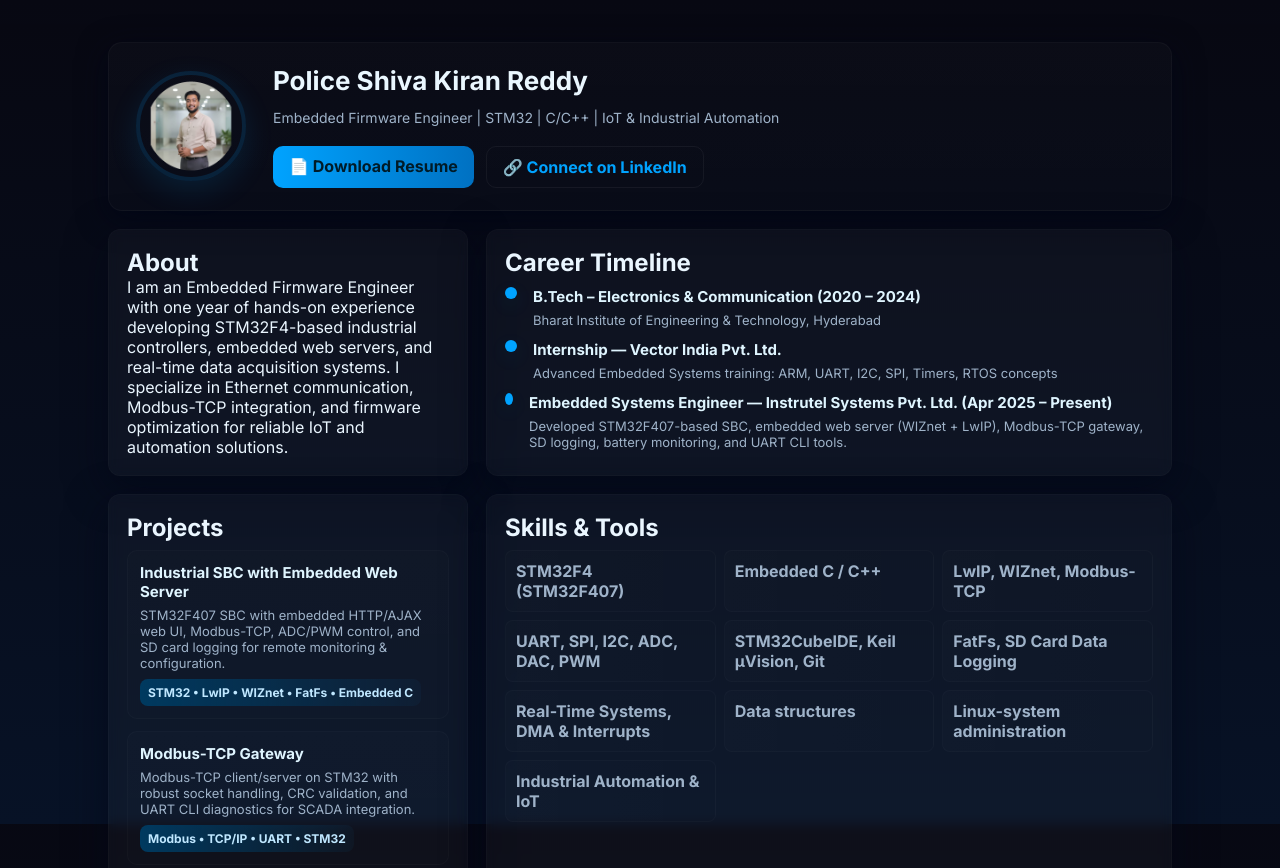
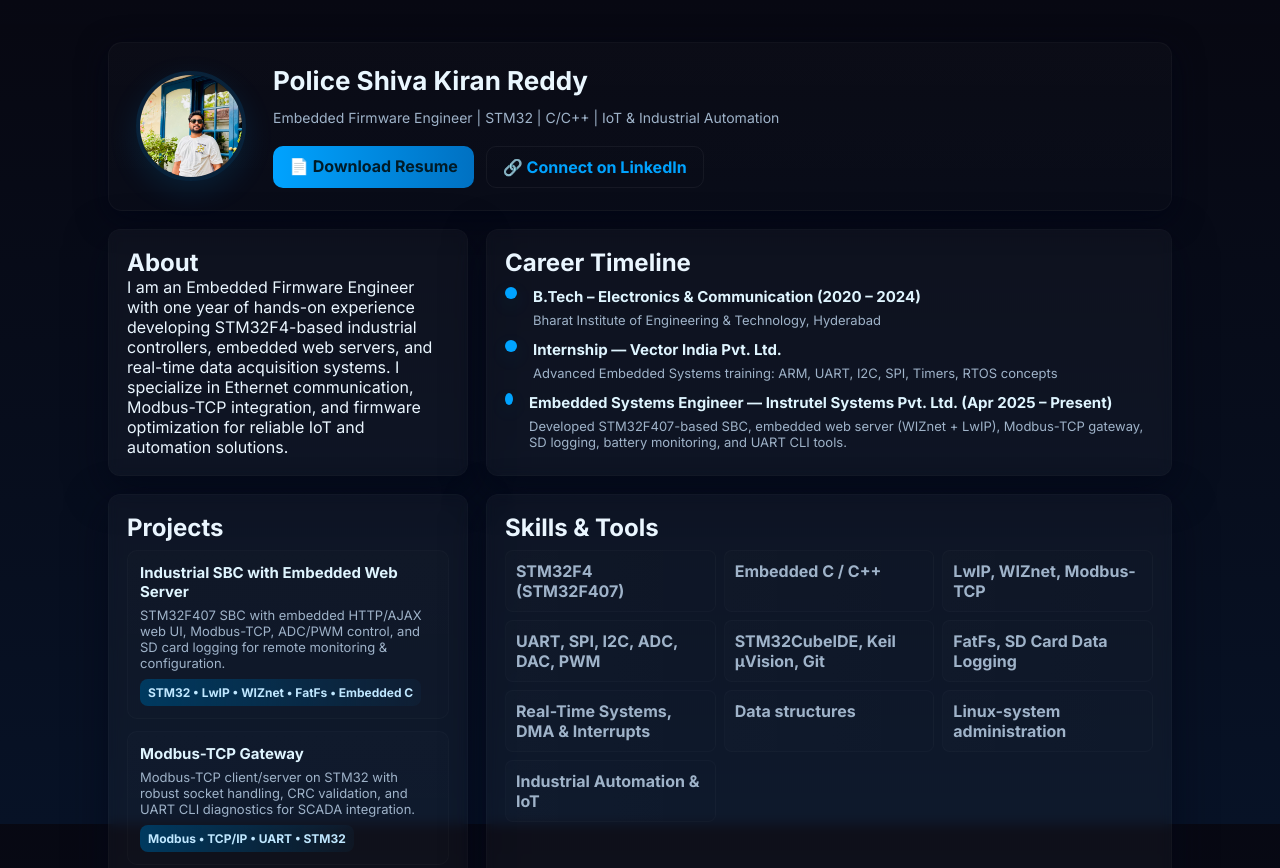
Before and after one commit to shiva5462/shiva-potfolio, a plain HTML site: page index.html in a window 1280 px wide. Shown: the top 868 px of the page. Drawn offline with Linux system fonts and the light colour scheme.

Commit message:
Update index.html

```diff
--- a/index.html
+++ b/index.html
@@ -13,7 +13,7 @@
   <div class="page">
     <header class="header">
       <div class="badge">
-        <img src="avatar.png" alt="Shiva Avatar" class="avatar">
+        <img src="avatar.jpg" alt="Shiva Avatar" class="avatar">
       </div>
       <div class="left">
         <h1>Police Shiva Kiran Reddy</h1>
```
